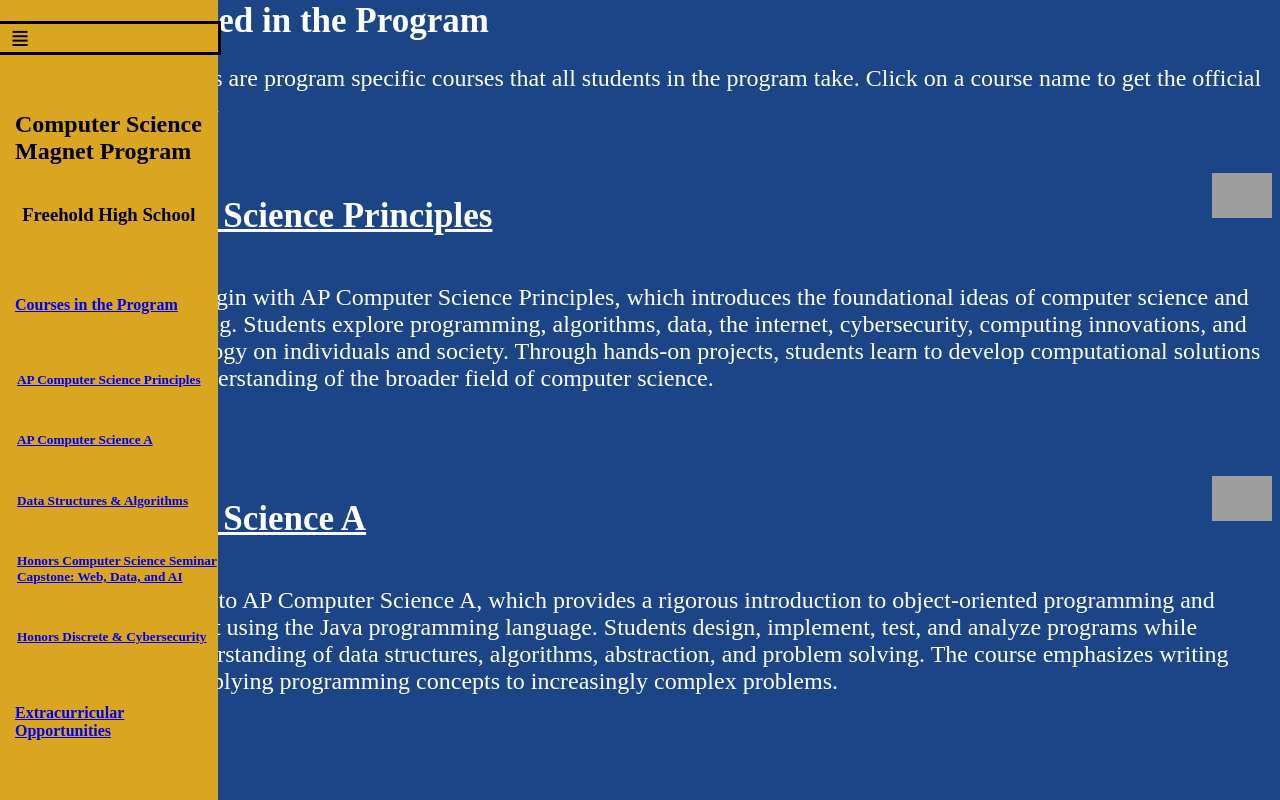
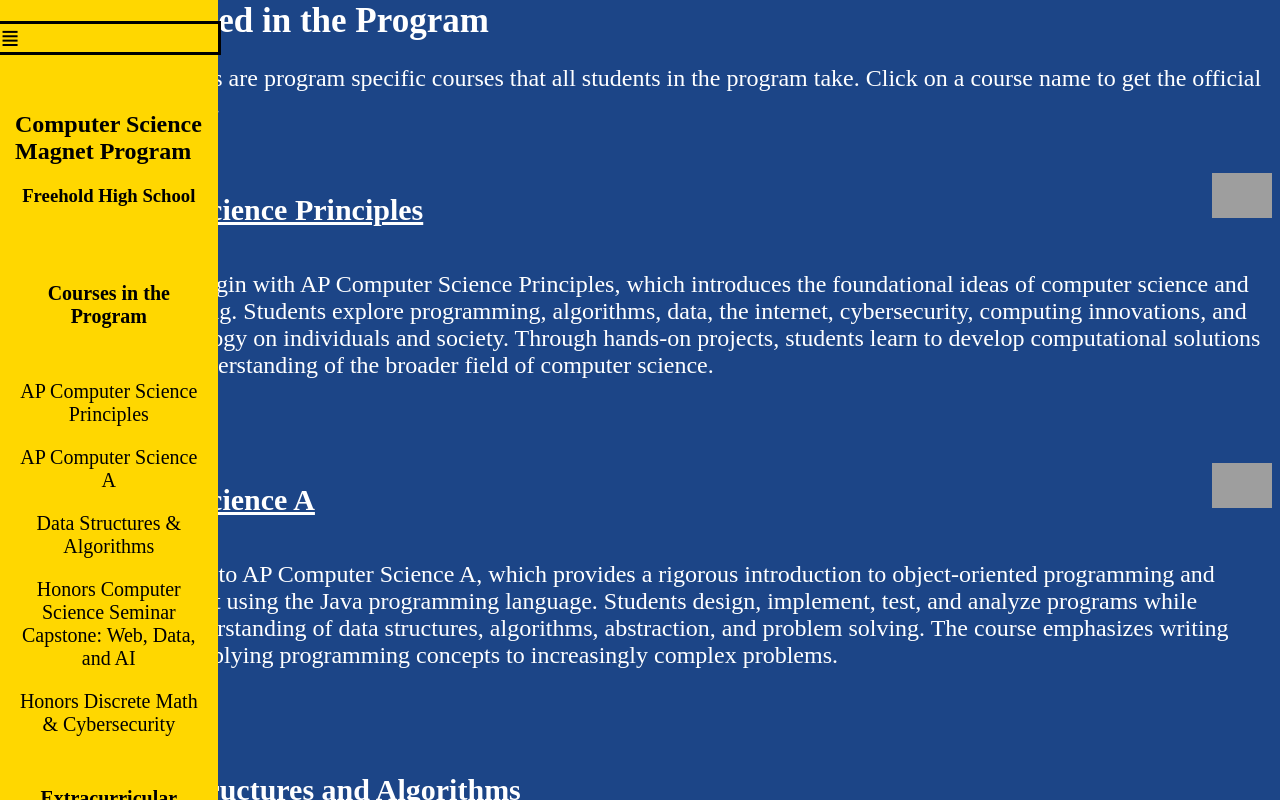
Before and after one commit to 127malvi/Copy-Website, a website: page index.html in a window 1280 px wide. Both pictures are taken after a click on the link "Courses in the Program". Shown: the part 938-1738 px from the top of the page. Drawn offline with Linux system fonts and the light colour scheme; grey boxes are pictures that could not be loaded.

Commit message:
improved sidebar

```diff
--- a/index.html
+++ b/index.html
@@ -6,32 +6,34 @@
     <link rel="stylesheet" href="styles.css">
 </head>
 <body>
-<h1 class="xlarge">Computer Science Magnet Program</h1>
+<h1 class="xlarge" id="very_top">Computer Science Magnet Program</h1>
 
 <div id="sidebar">
     <p id="menu_btn">≣</p>
     <div id="top_bar">
-        <h2 id="cs_magnet">Computer Science Magnet Program</h2>
-        <h3 id="fhs">Freehold High School</h3>
+        <a href="#very_top">
+            <h2 id="cs_magnet">Computer Science Magnet Program</h2>
+            <h3 id="fhs">Freehold High School</h3>
+        </a>
     </div>
-    <h4 class="dropdown_btn"><a href="#cd_title">Courses in the Program</a></h4>
-    <div class="dropdown_container">
+    <h4 class="dropdown_btn" id="side_class"><a href="#cd_title">Courses in the Program</a></h4>
+    <div class="dropdown_container hidden" id="dropdown_classes">
         <h5 class="nav_btn"><a href="#csp">AP Computer Science Principles</a></h5>
         <h5 class="nav_btn"><a href="#csa">AP Computer Science A</a></h5>
         <h5 class="nav_btn"><a href="#dsa">Data Structures & Algorithms</a></h5>
         <h5 class="nav_btn"><a href="#capstone">Honors Computer Science Seminar Capstone: Web, Data, and AI</a></h5>
-        <h5 class="nav_btn"><a href="#disc">Honors Discrete & Cybersecurity</a></h5>
+        <h5 class="nav_btn"><a href="#disc">Honors Discrete Math & Cybersecurity</a></h5>
     </div>
 
-    <h4 class="dropdown_btn"><a href="#ec">Extracurricular Opportunities</a></h4>
-    <div class="dropdown_container">
+    <h4 class="dropdown_btn" id="side_clubs"><a href="#ec">Extracurricular Opportunities</a></h4>
+    <div class="dropdown_container hidden" id="dropdown_clubs">
         <h5 class="nav_btn"><a href="#robo">Robotics</a></h5>
         <h5 class="nav_btn"><a href="#cyber">Cybersecurity</a></h5>
         <h5 class="nav_btn"><a href="#acsl">Computer Science League</a></h5>
         <h5 class="nav_btn"><a href="#cima">Computing Inspiration & Mentorship Association</a></h5>
     </div>
 
-    <h4 class="dropdown_btn"><a href="#college">Where our students have gone</a></h4>
+    <h4 class="dropdown_btn"><a href="#college_grid">Where our students have gone</a></h4>
 </div>
 
 <div id="overview">
@@ -61,7 +63,7 @@
     </p>
     <div class="text_block">
         <div class="AP_head">
-            <h1 id="csp" class="larger"><a href="https://docs.google.com/document/d/1fe8WqC-8ANao3NeNtd517elGpjtQd-Mb7myZg2J4xYY/edit" target="_blank" rel="noopener noreferrer">AP Computer Science Principles</a></h1>
+            <h1 id="csp" class="large"><a href="https://docs.google.com/document/d/1fe8WqC-8ANao3NeNtd517elGpjtQd-Mb7myZg2J4xYY/edit" target="_blank" rel="noopener noreferrer">AP Computer Science Principles</a></h1>
             <a href="https://apstudents.collegeboard.org/courses/ap-computer-science-principles" target="_blank" rel="noopener noreferrer"><img src="https://encrypted-tbn0.gstatic.com/images?q=tbn:ANd9GcT5O3sc1bqUAe1XG8LBYb8_gLjGo7YBRGk4uCpZYdX8fg&s=10" class="ap"></a>
         </div>
         <p id="csp_exp">
@@ -70,7 +72,7 @@
     </div>
     <div class="text_block">
         <div class="AP_head">
-            <h1 id="csa" class="larger"><a href="https://docs.google.com/document/d/1HQrQpz4c7BPawGUj5knEQYSd88lH2uRgwz2KuLSGBWw/edit?usp=sharing" target="_blank" rel="noopener noreferrer">AP Computer Science A</a></h1>
+            <h1 id="csa" class="large"><a href="https://docs.google.com/document/d/1HQrQpz4c7BPawGUj5knEQYSd88lH2uRgwz2KuLSGBWw/edit?usp=sharing" target="_blank" rel="noopener noreferrer">AP Computer Science A</a></h1>
             <a href="https://apstudents.collegeboard.org/courses/ap-computer-science-a" target="_blank" rel="noopener noreferrer"><img src="https://encrypted-tbn0.gstatic.com/images?q=tbn:ANd9GcT5O3sc1bqUAe1XG8LBYb8_gLjGo7YBRGk4uCpZYdX8fg&s=10" class="ap"></a>
         </div>
         <p id="csa_exp">
@@ -78,19 +80,19 @@
         </p>
     </div>
     <div class="text_block">
-        <h1 id="dsa" class="larger"><a href="https://docs.google.com/document/d/1EKe8ApCdyGswZcFHimbYrD_YyvYTdRvnyIlS0eeZWWc/edit?usp=sharing" target="_blank" rel="noopener noreferrer">Honors Data Structures and Algorithms</a></h1>
+        <h1 id="dsa" class="large"><a href="https://docs.google.com/document/d/1EKe8ApCdyGswZcFHimbYrD_YyvYTdRvnyIlS0eeZWWc/edit?usp=sharing" target="_blank" rel="noopener noreferrer">Honors Data Structures and Algorithms</a></h1>
         <p id="dsa_exp">
             Juniors take Data Structures & Algorithms, where students build upon their programming foundation and explore more advanced approaches to organizing, processing, and analyzing information. Students study data structures, algorithm design and efficiency, searching and sorting techniques, recursion, and computational problem-solving while applying these concepts through substantial programming projects. The course challenges students to think critically about not only whether a solution works, but also how effectively and efficiently it works.
         </p>
     </div>
     <div class="text_block">
-        <h1 id="capstone" class="larger"><a href="https://docs.google.com/document/d/1VPM1zYZzSlGkjDre80V5IrqwnBAaFGxt4L4tO11R1X0/edit?tab=t.0" target="_blank" rel="noopener noreferrer">Honors Computer Science Senior Capstone: Web, Data, and AI</a></h1>
+        <h1 id="capstone" class="large"><a href="https://docs.google.com/document/d/1VPM1zYZzSlGkjDre80V5IrqwnBAaFGxt4L4tO11R1X0/edit?tab=t.0" target="_blank" rel="noopener noreferrer">Honors Computer Science Senior Capstone: Web, Data, and AI</a></h1>
         <p id="cap_exp">
             The Senior Capstone provides students with an opportunity to bring together the knowledge and skills developed throughout the four-year program. Students work individually or collaboratively to identify a meaningful problem or opportunity and design, develop, test, and present a technology-based solution. Capstone projects may incorporate procedural generation, databases and data analysis, machine learning and artificial intelligence, cybersecurity, or other areas of student interest. Students are expected to document their process, evaluate their solutions, communicate their work, and reflect on the challenges and decisions involved in developing their projects. At the same time students learn web development skills for both front and back end development, database management, and the basic principles of machine learning.
         </p>
     </div>
     <div class="text_block">
-        <h1 id="disc" class="larger"><a href="https://docs.google.com/document/d/1OOcgEaf3etS67lBQ-YZ1VLIybsRjvmGBehnaR_O1wvc/edit?tab=t.0" target="_blank" rel="noopener noreferrer">Honors Discrete Math and Cybersecurity</a></h1>
+        <h1 id="disc" class="large"><a href="https://docs.google.com/document/d/1OOcgEaf3etS67lBQ-YZ1VLIybsRjvmGBehnaR_O1wvc/edit?tab=t.0" target="_blank" rel="noopener noreferrer">Honors Discrete Math and Cybersecurity</a></h1>
         <p id="disc_exp">
             Seniors take a course on Discrete Math and Cybersecurity. Discrete mathematics provides students with mathematical foundations relevant to computer science, including logic, sets, functions, combinatorics, graph theory, probability, and algorithmic reasoning. Students also explore cybersecurity principles and practices.
         </p>
--- a/index.js
+++ b/index.js
@@ -23,3 +23,11 @@ function forwAr() {
     }
     document.getElementById("caro_img").src = urls[index];
 }
+
+document.getElementById("side_class").addEventListener("click", function () {
+    document.getElementById("dropdown_classes").classList.toggle("hidden")
+});
+
+document.getElementById("side_clubs").addEventListener("click", function () {
+    document.getElementById("dropdown_clubs").classList.toggle("hidden")
+});
--- a/styles.css
+++ b/styles.css
@@ -35,7 +35,7 @@ p {
 }
 
 #barrow, #farrow {
-    background-color: goldenrod;
+    background-color: gold;
     color: black;
     padding: 5px;
 }
@@ -46,7 +46,7 @@ p {
 }
 
 #sidebar {
-    background-color: goldenrod;
+    background-color: gold;
     color: black;
     position: fixed;
     top:0;
@@ -56,11 +56,9 @@ p {
 }
 
 #menu_btn {
-    display: block;
-    outline: black;
-    outline-width: medium;
-    outline-style: solid;
-    padding-left: 10px;
+    display: flex;
+    outline: black solid;
+
 }
 
 #fhs {
@@ -90,15 +88,37 @@ p {
     flex-direction: column;
     padding: 15px;
     color: black;
+    font-size: 20px;
+    text-align: center;
+}
+
+.dropdown_btn:hover {
+    background-color: white;
+}
+
+.nav_btn:hover {
+    background-color: white;
 }
 
 .dropdown_container {
     display: flex;
     justify-content: center;
     flex-direction: column;
-    padding-left: 17px;
+    text-align: center;
+    margin-top: 10px;
 }
 
+.nav_btn {
+    font-size: 20px;
+    font-weight: normal;
+    padding: 5px 15px;
+    margin: 5px 0;
+}
+
+#sidebar a {
+    text-decoration: none;
+    color: black;
+}
 
 
 .hidden {
```
